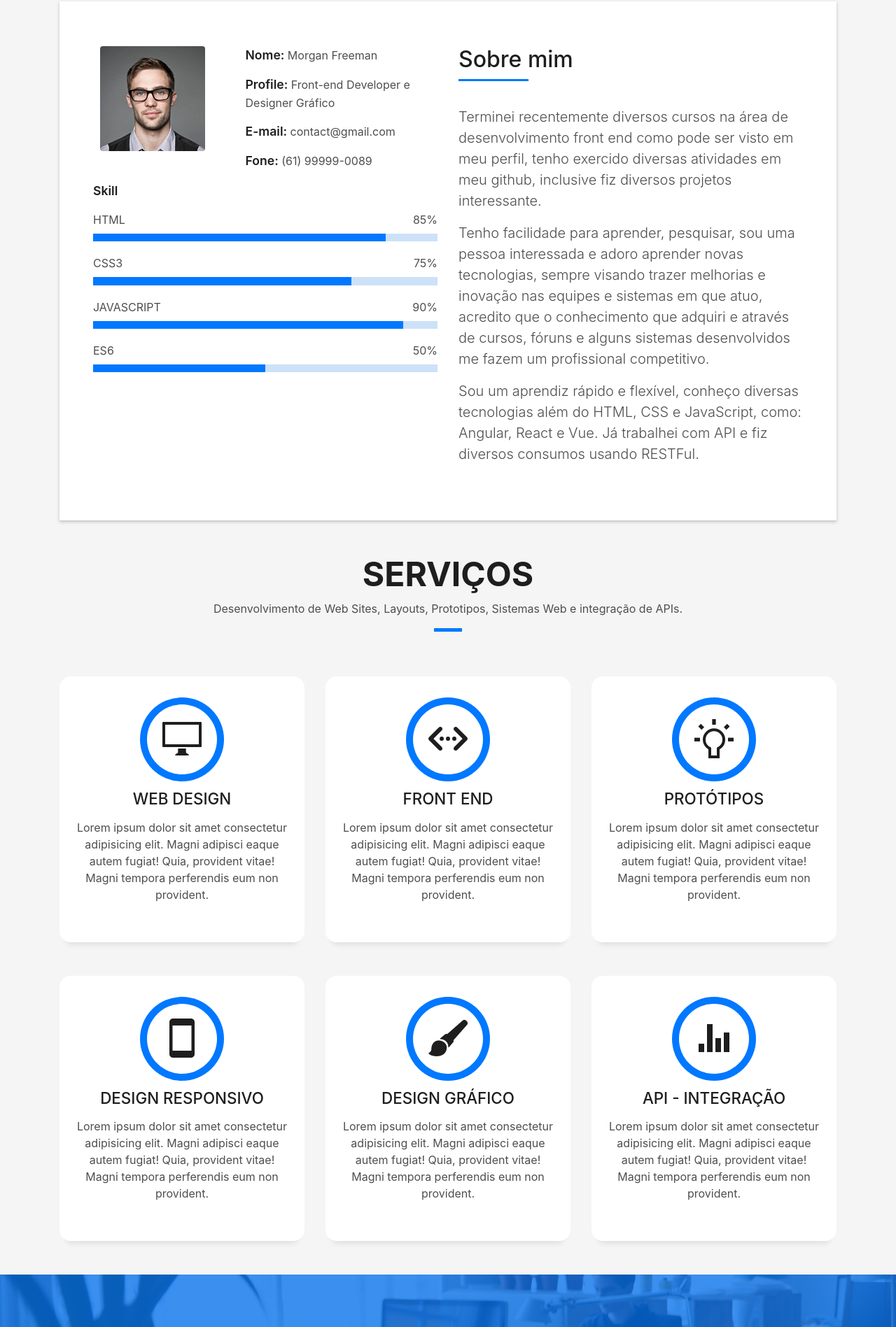
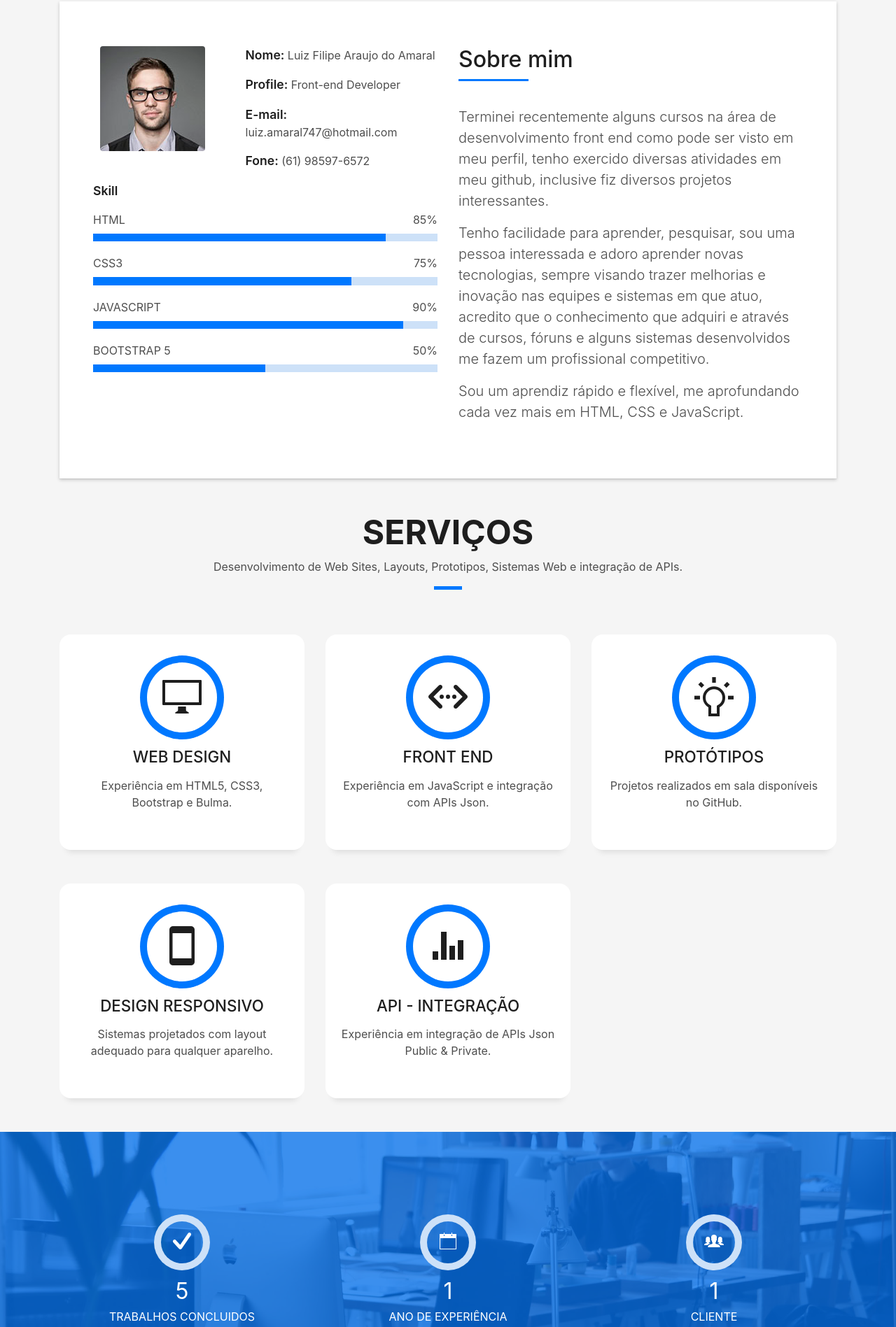
Before and after one commit to luizfilipe7/DevFolio, a plain HTML site: page index.html in a window 1280 px wide. Shown: the part 862-2759 px from the top of the page at 70% size. Drawn offline with Linux system fonts and the light colour scheme; files whose address does not match are found by name.

Commit message:
progresso no code

```diff
--- a/index.html
+++ b/index.html
@@ -37,7 +37,7 @@
   <!--/ Nav Star /-->
   <nav class="navbar navbar-b navbar-trans navbar-expand-md fixed-top" id="mainNav">
     <div class="container">
-      <a class="navbar-brand js-scroll" href="#page-top">TESTE</a>
+      <a class="navbar-brand js-scroll" href="#page-top">Luiz Filipe, Front-end Developer</a>
       <button class="navbar-toggler collapsed" type="button" data-toggle="collapse" data-target="#navbarDefault"
         aria-controls="navbarDefault" aria-expanded="false" aria-label="Toggle navigation">
         <span></span>
@@ -74,8 +74,8 @@
       <div class="table-cell">
         <div class="container">
           <p class="display-6 color-d">Salve, salve Tech Recruiter's!</p>
-          <h1 class="intro-title mb-4">Oi... me chamo SENAI</h1>
-          <p class="intro-subtitle"><span class="text-slider-items">Front-end Developer e Designer Gráfico</span><strong class="text-slider"></strong></p>
+          <h1 class="intro-title mb-4">Oi... me chamo Luiz Filipe</h1>
+          <p class="intro-subtitle"><span class="text-slider-items">Front-end Developer </span><strong class="text-slider"></strong></p>
           <p class="pt-3"><a class="btn btn-primary btn js-scroll px-4" href="#about" role="button">Leia mais</a></p>
         </div>
       </div>
@@ -98,10 +98,10 @@
                   </div>
                   <div class="col-sm-6 col-md-7">
                     <div class="about-info">
-                      <p><span class="title-s">Nome: </span> <span>Morgan Freeman</span></p>
-                      <p><span class="title-s">Profile: </span> <span>Front-end Developer e Designer Gráfico</span></p>
-                      <p><span class="title-s">E-mail: </span> <span>contact@gmail.com</span></p>
-                      <p><span class="title-s">Fone: </span> <span>(61) 99999-0089</span></p>
+                      <p><span class="title-s">Nome: </span> <span>Luiz Filipe Araujo do Amaral</span></p>
+                      <p><span class="title-s">Profile: </span> <span>Front-end Developer</span></p>
+                      <p><span class="title-s">E-mail: </span> <span>luiz.amaral747@hotmail.com</span></p>
+                      <p><span class="title-s">Fone: </span> <span>(61) 98597-6572</span></p>
                     </div>
                   </div>
                 </div>
@@ -122,7 +122,7 @@
                     <div class="progress-bar" role="progressbar" style="width: 90%" aria-valuenow="90" aria-valuemin="0"
                       aria-valuemax="100"></div>
                   </div>
-                  <span>ES6</span> <span class="pull-right">50%</span>
+                  <span>BOOTSTRAP 5</span> <span class="pull-right">50%</span>
                   <div class="progress">
                     <div class="progress-bar" role="progressbar" style="width: 50%" aria-valuenow="50" aria-valuemin="0"
                       aria-valuemax="100"></div>
@@ -137,9 +137,9 @@
                     </h5>
                   </div>
                   <p class="lead">
-                    Terminei recentemente diversos cursos na área de desenvolvimento front end
+                    Terminei recentemente alguns cursos na área de desenvolvimento front end
                     como pode ser visto em meu perfil, tenho exercido diversas atividades em meu github,
-                    inclusive fiz diversos projetos interessante.
+                    inclusive fiz diversos projetos interessantes.
                   </p>
                   <p class="lead">
                     Tenho facilidade para aprender, pesquisar, sou uma pessoa interessada e adoro aprender novas tecnologias,
@@ -148,8 +148,8 @@
 
                   </p>
                   <p class="lead">
-                    Sou um aprendiz rápido e flexível, conheço diversas tecnologias além do HTML, CSS e JavaScript, como:
-                    Angular, React e Vue. Já trabalhei com API e fiz diversos consumos usando RESTFul.
+                    Sou um aprendiz rápido e flexível, me aprofundando cada vez mais em HTML, CSS e JavaScript.
+
                   </p>
                 </div>
               </div>
@@ -185,9 +185,7 @@
             <div class="service-content">
               <h2 class="s-title">Web Design</h2>
               <p class="s-description text-center">
-                Lorem ipsum dolor sit amet consectetur adipisicing elit. Magni adipisci eaque autem fugiat! Quia,
-                provident vitae! Magni
-                tempora perferendis eum non provident.
+                Experiência em HTML5, CSS3, Bootstrap e Bulma.
               </p>
             </div>
           </div>
@@ -200,9 +198,7 @@
             <div class="service-content">
               <h2 class="s-title">Front End</h2>
               <p class="s-description text-center">
-                Lorem ipsum dolor sit amet consectetur adipisicing elit. Magni adipisci eaque autem fugiat! Quia,
-                provident vitae! Magni
-                tempora perferendis eum non provident.
+                Experiência em JavaScript e integração com APIs Json.
               </p>
             </div>
           </div>
@@ -215,9 +211,7 @@
             <div class="service-content">
               <h2 class="s-title">Protótipos</h2>
               <p class="s-description text-center">
-                Lorem ipsum dolor sit amet consectetur adipisicing elit. Magni adipisci eaque autem fugiat! Quia,
-                provident vitae! Magni
-                tempora perferendis eum non provident.
+                Projetos realizados em sala disponíveis no GitHub.
               </p>
             </div>
           </div>
@@ -230,19 +224,17 @@
             <div class="service-content">
               <h2 class="s-title">Design Responsivo</h2>
               <p class="s-description text-center">
-                Lorem ipsum dolor sit amet consectetur adipisicing elit. Magni adipisci eaque autem fugiat! Quia,
-                provident vitae! Magni
-                tempora perferendis eum non provident.
+                Sistemas projetados com layout adequado para qualquer aparelho.
               </p>
             </div>
           </div>
         </div>
-        <div class="col-md-4">
+        <!-- <div class="col-md-4">
           <div class="service-box">
             <div class="service-ico">
               <span class="ico-circle"><i class="ion-paintbrush"></i></span>
             </div>
-            <div class="service-content">
+           <div class="service-content">
               <h2 class="s-title">Design Gráfico</h2>
               <p class="s-description text-center">
                 Lorem ipsum dolor sit amet consectetur adipisicing elit. Magni adipisci eaque autem fugiat! Quia,
@@ -251,7 +243,7 @@
               </p>
             </div>
           </div>
-        </div>
+        </div> -->
         <div class="col-md-4">
           <div class="service-box">
             <div class="service-ico">
@@ -260,9 +252,7 @@
             <div class="service-content">
               <h2 class="s-title">API - Integração</h2>
               <p class="s-description text-center">
-                Lorem ipsum dolor sit amet consectetur adipisicing elit. Magni adipisci eaque autem fugiat! Quia,
-                provident vitae! Magni
-                tempora perferendis eum non provident.
+                Experiência em integração de APIs Json Public & Private. <br>
               </p>
             </div>
           </div>
@@ -293,8 +283,8 @@
               <span class="ico-circle"><i class="ion-ios-calendar-outline"></i></span>
             </div>
             <div class="counter-num">
-              <p class="counter">2</p>
-              <span class="counter-text">ANOS DE EXPERIÊNCIA</span>
+              <p class="counter">1</p>
+              <span class="counter-text">ANO DE EXPERIÊNCIA</span>
             </div>
           </div>
         </div>
@@ -304,8 +294,8 @@
               <span class="ico-circle"><i class="ion-ios-people"></i></span>
             </div>
             <div class="counter-num">
-              <p class="counter">5</p>
-              <span class="counter-text">CLIENTES</span>
+              <p class="counter">1</p>
+              <span class="counter-text">CLIENTE</span>
             </div>
           </div>
         </div>
@@ -324,7 +314,7 @@
               Trabalhos
             </h3>
             <p class="subtitle-a">
-              Lorem ipsum, dolor sit amet consectetur adipisicing elit.
+              Um breve resumo das aplicações desenvolvidas durante o curso Senai - Front end Developer.
             </p>
             <div class="line-mf"></div>
           </div>
@@ -337,10 +327,11 @@
               <div class="work-img">
                 <img src="img/work-1.jpg" alt="" class="img-fluid">
               </div>
+            </a>
               <div class="work-content">
                 <div class="row">
                   <div class="col-sm-8">
-                    <h2 class="w-title">Lorem impsum dolor</h2>
+                    <h2 class="w-title">InBike - Site catálogo</h2>
                     <div class="w-more">
                       <span class="w-ctegory">Front End Developer</span> / <span class="w-date">18 Sep. 2021  </span>
                     </div>
@@ -352,7 +343,7 @@
                   </div>
                 </div>
               </div>
-            </a>
+
           </div>
         </div>
         <div class="col-md-4">
@@ -364,9 +355,9 @@
               <div class="work-content">
                 <div class="row">
                   <div class="col-sm-8">
-                    <h2 class="w-title">Loreda Cuno Nere</h2>
+                    <h2 class="w-title">Galeria responsiva</h2>
                     <div class="w-more">
-                      <span class="w-ctegory">Web Design</span> / <span class="w-date">18 Sep. 2021</span>
+                      <span class="w-ctegory">Responsive</span> / <span class="w-date">30 Sep. 2021</span>
                     </div>
                   </div>
                   <div class="col-sm-4">
```
Also changed, not shown: img/intro-bg.jpg, img/intro2.jpg (added), img/work-1.jpg, img/work-2.jpg.
